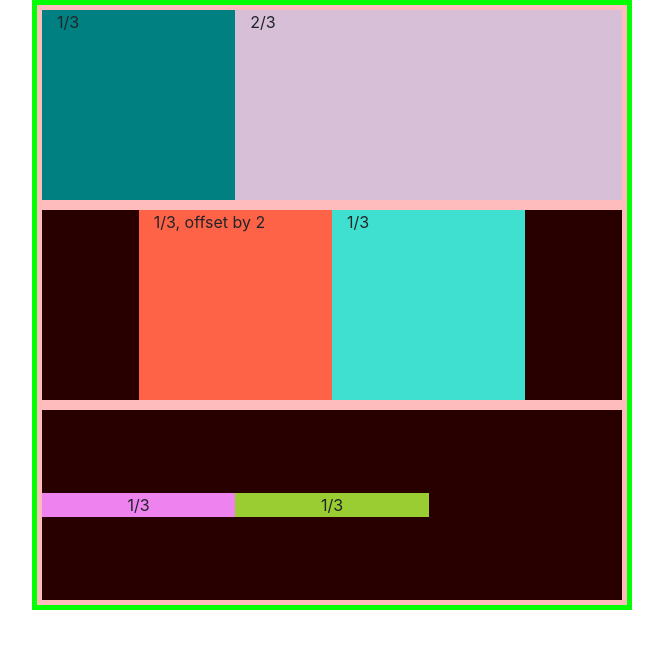
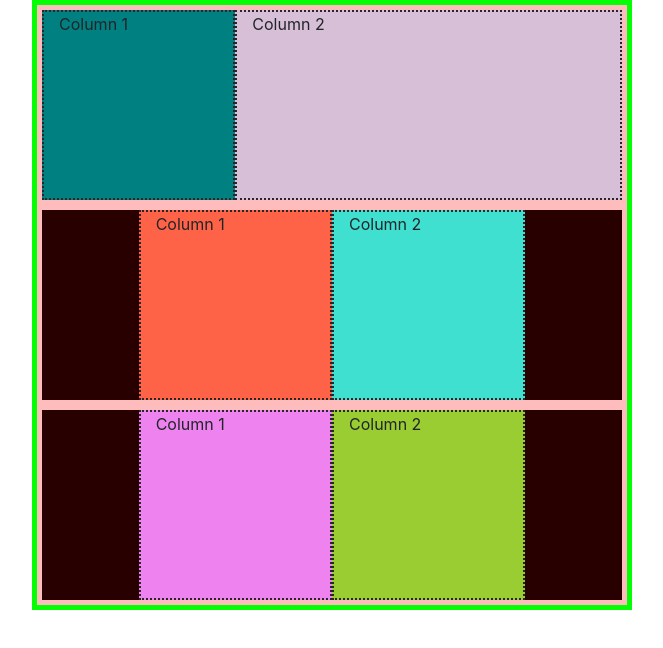
Before and after one commit to acciojob/grids-Ravisharma-1999, a website: page main.html in a window 1280 px wide. Shown: the whole page, without its empty margins (308-971 px from the left). Drawn offline with nearby package versions, Linux system fonts and the light colour scheme.

Commit message:
created a submission

```diff
--- a/main.html
+++ b/main.html
@@ -2,79 +2,77 @@
 <html lang="en">
 <head>
     <meta charset="UTF-8">
-  <meta name="viewport" content="width=device-width, initial-scale=1.0">
-  <title>Bootstrap Grid Layout</title>
-  <!-- Bootstrap CSS -->
-  <link rel="stylesheet" href="https://stackpath.bootstrapcdn.com/bootstrap/4.5.2/css/bootstrap.min.css">
-
+    <meta name="viewport" content="width=device-width, initial-scale=1, shrink-to-fit=no">
+    <title>Responsive Grid Layout</title>
+    <link rel="stylesheet" href="https://stackpath.bootstrapcdn.com/bootstrap/4.3.1/css/bootstrap.min.css">
     <style>
-    /* Custom styling as per specifications */
-    .container {
-      width: 600px;
+        .container-custom {
             border: 5px solid rgb(4, 255, 4);
             background-color: rgb(41, 0, 0);
-      margin-bottom: 20px; /* Adding space for clarity */
+            max-width: 600px;
         }
-
-    .row {
+        .row-custom {
             border: 5px solid rgb(255, 188, 188);
             height: 200px;
         }
-
-    .col {
+        .col-custom {
             border: 2px dotted rgb(38, 38, 43);
         }
-
-    .row1-col1 {
+        .col-teal {
             background-color: teal;
         }
-
-    .row1-col2 {
+        .col-thistle {
             background-color: thistle;
         }
-
-    .row2-col1 {
+        .col-tomato {
             background-color: tomato;
         }
-
-    .row2-col2 {
+        .col-turquoise {
             background-color: turquoise;
         }
-
-    .row3-col1 {
+        .col-violet {
             background-color: violet;
         }
-
-    .row3-col2 {
+        .col-yellowgreen {
             background-color: yellowgreen;
         }
     </style>
 </head>
 <body>
-  <div class="container">
+    <div class="container container-custom">
         <!-- Row 1 -->
-    <div class="row">
-      <!-- Medium screens: 1/3 and 2/3 -->
-      <div class="col-md-4 col-sm-6 row1-col1">1/3</div>
-      <div class="col-md-8 col-sm-6 row1-col2">2/3</div>
+        <div class="row row-custom">
+            <div class="col-md-4 col-sm-6 col-custom col-teal">
+                Column 1
+            </div>
+            <div class="col-md-8 col-sm-6 col-custom col-thistle">
+                Column 2
+            </div>
         </div>
 
         <!-- Row 2 -->
-    <div class="row">
-      <!-- Medium screens: 1/3 offset by 2, 1/3 -->
-      <div class="col-md-4 offset-md-2 col-sm-6 row2-col1">1/3, offset by 2</div>
-      <div class="col-md-4 col-sm-6 row2-col2">1/3</div>
+        <div class="row row-custom">
+            <div class="col-md-4 offset-md-2 col-sm-6 col-custom col-tomato">
+                Column 1
+            </div>
+            <div class="col-md-4 col-sm-6 col-custom col-turquoise">
+                Column 2
+            </div>
         </div>
 
         <!-- Row 3 -->
-    <div class="row align-items-center">
-      <!-- Medium screens: 1/3 each, centered -->
-      <div class="col-md-4 col-sm-6 row3-col1 text-center">1/3</div>
-      <div class="col-md-4 col-sm-6 row3-col2 text-center">1/3</div>
+        <div class="row justify-content-center row-custom">
+            <div class="col-md-4 col-sm-6 col-custom col-violet">
+                Column 1
+            </div>
+            <div class="col-md-4 col-sm-6 col-custom col-yellowgreen">
+                Column 2
+            </div>
         </div>
     </div>
 
-  <!-- Bootstrap JS (optional for certain components) -->
-  <script src="https://stackpath.bootstrapcdn.com/bootstrap/4.5.2/js/bootstrap.bundle.min.js"></script>
+    <script src="https://code.jquery.com/jquery-3.3.1.slim.min.js"></script>
+    <script src="https://cdnjs.cloudflare.com/ajax/libs/popper.js/1.14.7/umd/popper.min.js"></script>
+    <script src="https://stackpath.bootstrapcdn.com/bootstrap/4.3.1/js/bootstrap.min.js"></script>
 </body>
 </html>
```
Lines whose indentation alone changed are shown as unchanged.
